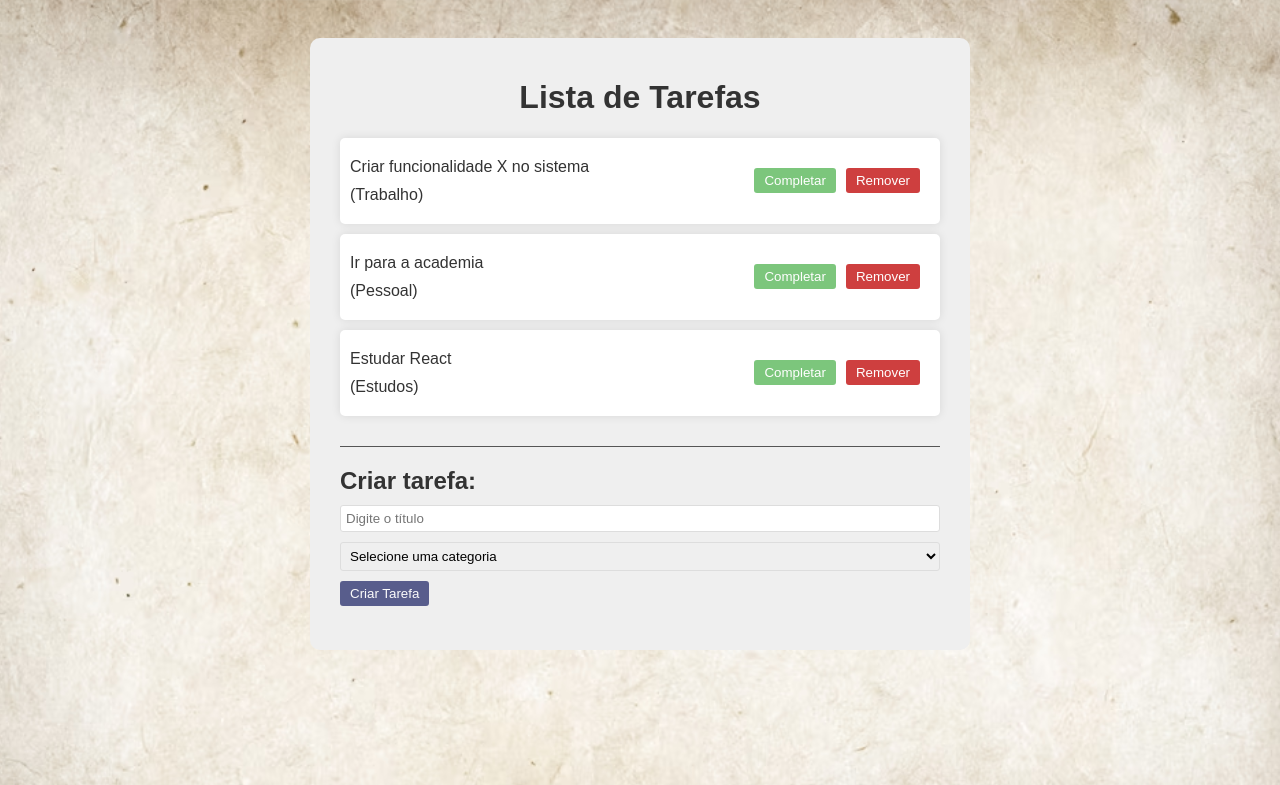
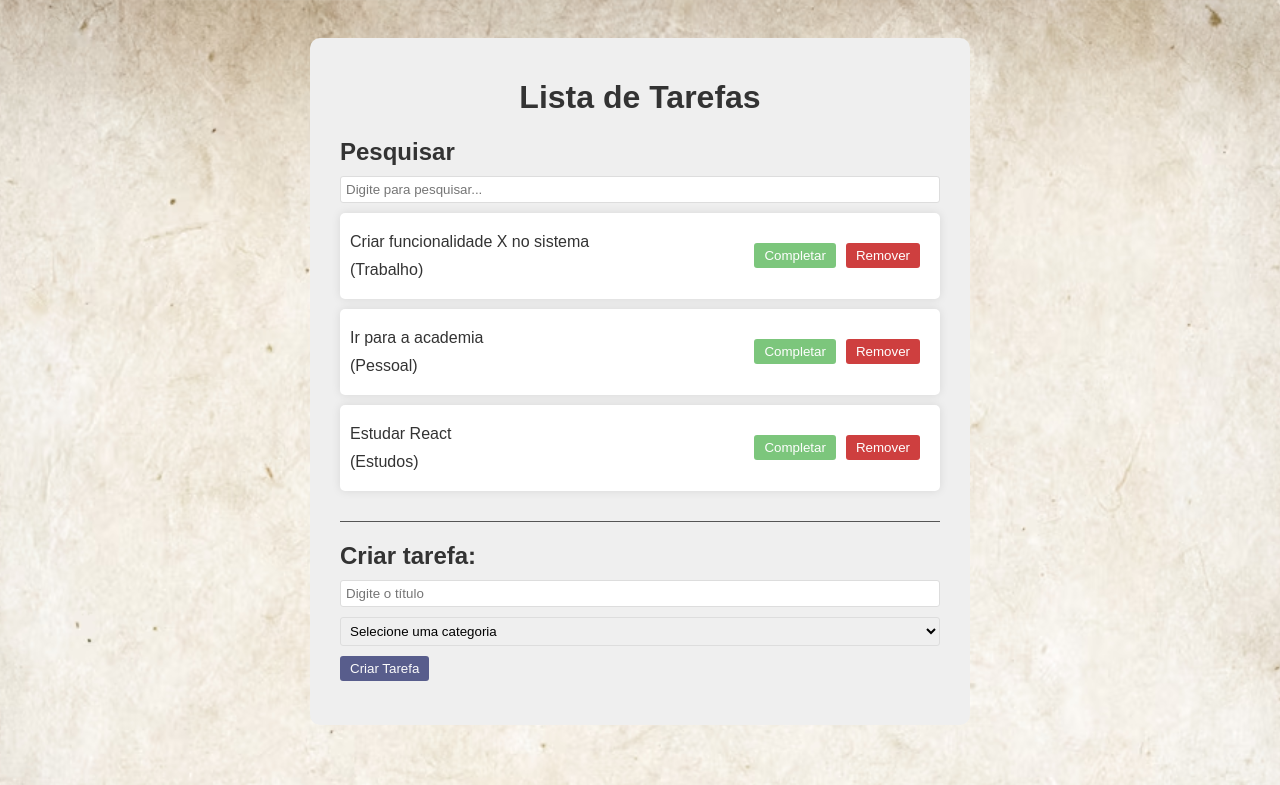
Before and after one commit to thataspinola/crud_reactnode, a React (Vite) app in the folder frontend/: page / in a window 1280 px wide. Shown: the top 785 px of the page. Built offline with nearby package versions, Linux system fonts and the light colour scheme.

Commit message:
pesquisar nos todos

```diff
--- a/frontend/src/App.jsx
+++ b/frontend/src/App.jsx
@@ -2,6 +2,7 @@
 
 import Todo from "./components/Todo";
 import TodoForm from './components/TodoForm';
+import Search from './components/Search';
 
 import './App.css';
 
@@ -27,6 +28,8 @@
     },
 
   ]);
+
+  const [search, setSearch] = useState("");
 
   const addTodo = (text, category) => {
     const newTodos = [
@@ -57,9 +60,13 @@
   return <div className="app">
     <h1>Lista de Tarefas</h1>
 
+    <Search search={search} setSearch={setSearch} />
+
     <div className="todo-list">
-      { todos.map((todo) => (
-        <Todo key={ todo.id } todo={todo} removeTodo={removeTodo} completeTodo={completeTodo} />
+      { todos
+        .filter((todo) => todo.text.toLowerCase().includes(search.toLowerCase()))
+        .map((todo) => (
+          <Todo key={ todo.id } todo={todo} removeTodo={removeTodo} completeTodo={completeTodo} />
       )) }
     </div>
 
--- /dev/null
+++ b/frontend/src/components/Search.jsx
@@ -0,0 +1,10 @@
+const Search = ({ search, setSearch }) => {
+  return (
+    <div className="search">
+      <h2>Pesquisar</h2>
+      <input type="text" value={search} onChange={(e) => setSearch(e.target.value)} placeholder="Digite para pesquisar..." />
+    </div>
+  );
+};
+
+export default Search;
```
